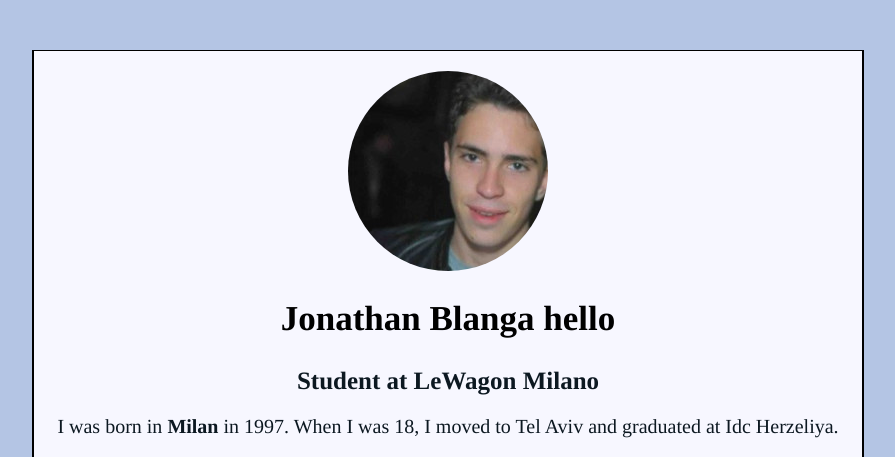
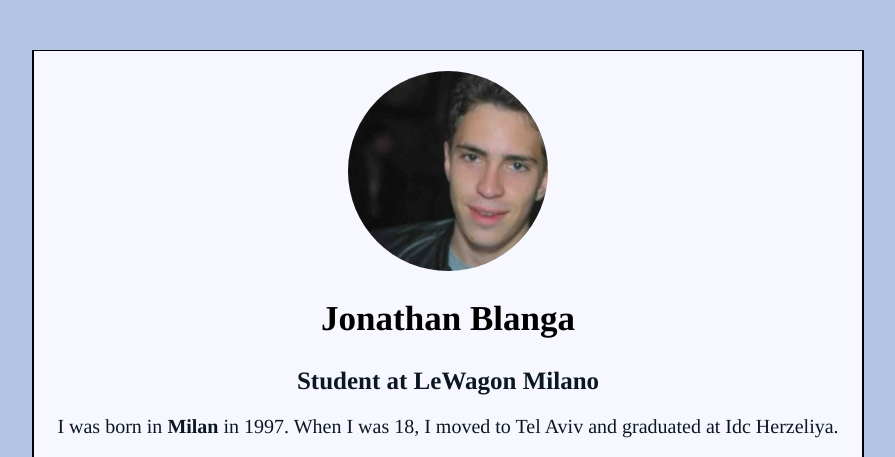
Before and after one commit to jonnyblanga/jonnyblanga.github.io, a plain HTML site: page index.html in a window 1280 px wide. Shown: the top 457 px of the page, without its empty margins (192-1087 px from the left). Drawn offline with Linux system fonts and the light colour scheme.

Commit message:
fixed title

```diff
--- a/index.html
+++ b/index.html
@@ -5,7 +5,7 @@
     <meta charset="utf-8">
     <link rel="stylesheet" href="https://use.fontawesome.com/releases/v5.0.10/css/all.css">
 
-    <title> Jonathan Blanga  </title>
+    <title> Jonathan Blanga </title>
 
   </head>
 
@@ -13,7 +13,7 @@
     <div class="container">
       <div class="card card-text-center">
         <img src="images/0.jpeg" alt="Alien Picture" id="image-circle">
-        <h1>Jonathan Blanga hello</h1>
+        <h1>Jonathan Blanga</h1>
         <h2> Student at LeWagon Milano </h2>
         <p>I was born in <strong>Milan</strong> in 1997. When I was 18, I moved to Tel Aviv and graduated at Idc Herzeliya.</p>
       </div>
```
